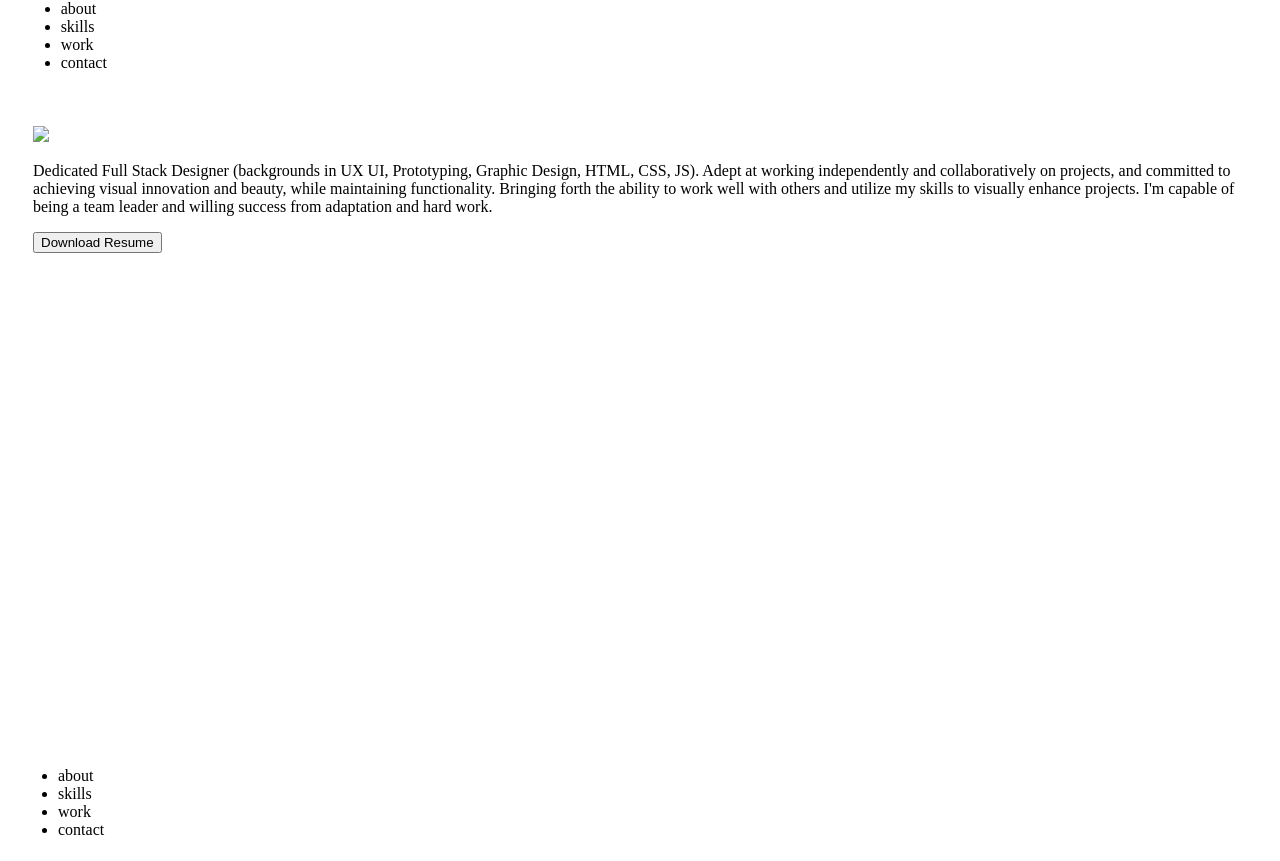
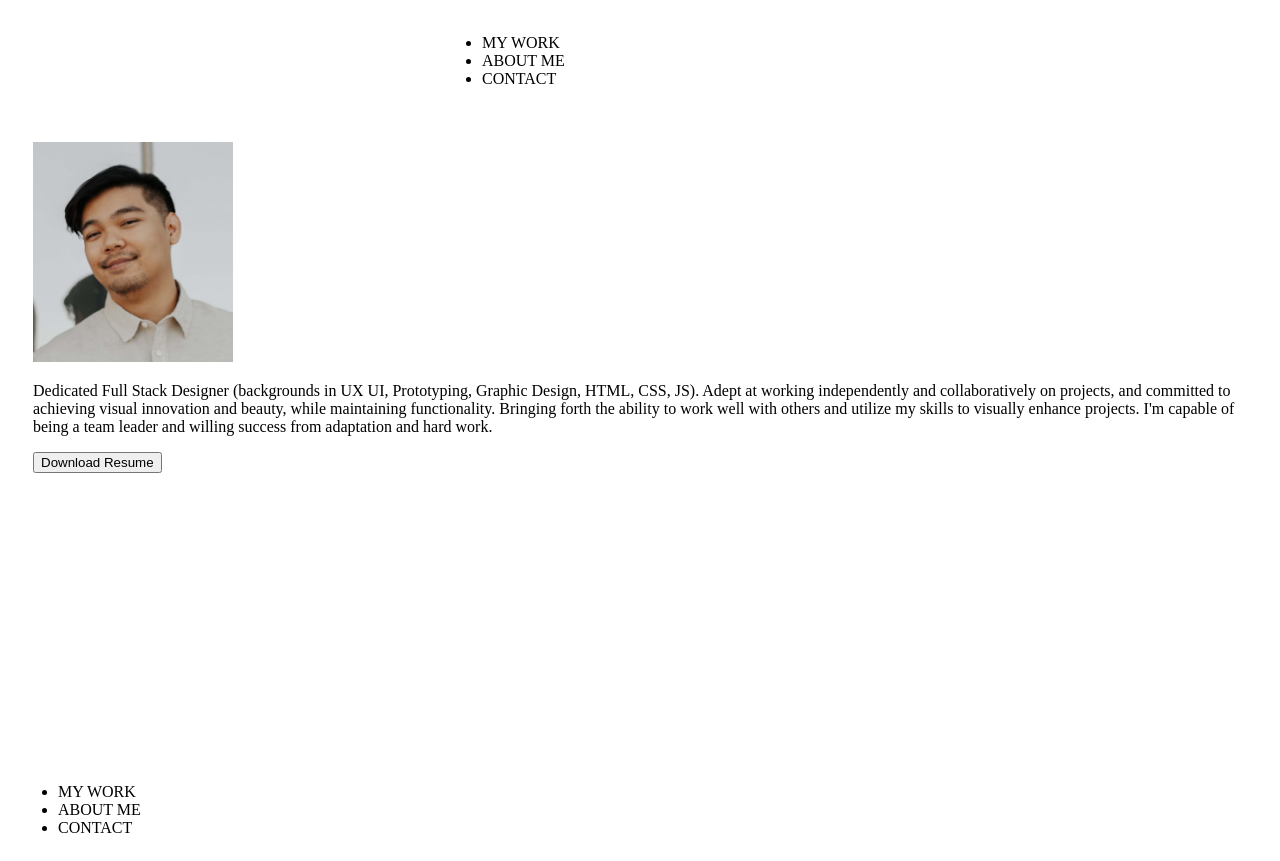
Before and after one commit to HeyRJD/UX_UI_HW_17, a plain HTML site: page Portfolio.html in a window 1280 px wide. Shown: the part 82-943 px from the top of the page. Drawn offline with Linux system fonts and the light colour scheme.

Commit message:
Portofolio

```diff
--- a/Portfolio.html
+++ b/Portfolio.html
@@ -12,30 +12,29 @@
 <body>
     <header>
         <div class="logo">
-            <img src="heyRJ_logo.png">
+            <img src="img/heyRJ_logo.png" width="50 " height="50">
         </div>
         <nav class="inline-block">
             <ul>
-                <li>about</li>
-                <li>skills</li>
-                <li>work</li>
-                <li>contact</li>
+                <li>MY WORK</li>
+                <li>ABOUT ME</li>
+                <li>CONTACT</li>
+
             </ul>
         </nav>
     </header>
     <section class="heroImg">
         <div>
-            <img src="rjprofile.png">
+            <img src="img/rjprofile.png" width="200" height="">
                 <p>Dedicated Full Stack Designer (backgrounds in UX UI, Prototyping, Graphic Design, HTML, CSS, JS). Adept at working independently and collaboratively on projects, and committed to achieving visual innovation and beauty, while maintaining functionality. Bringing forth the ability to work well with others and utilize my skills to visually enhance projects. I'm capable of being a team leader and willing success from adaptation and hard work.</p>
                 <button>Download Resume</button>
         </div>
     </section>
     <footer class="footer">
         <ul>
-                <li>about</li>
-                <li>skills</li>
-                <li>work</li>
-                <li>contact</li>
+            <li>MY WORK</li>
+            <li>ABOUT ME</li>
+            <li>CONTACT</li>
         </ul>
     </footer>
 </body>
--- a/styles.css
+++ b/styles.css
@@ -2,7 +2,7 @@
     display:inline-block;
     vertical-align: top;
 }
-div.logo {
+.logo {
     width: 23%;
     padding: 1%;
 }
@@ -12,7 +12,7 @@ nav {
     padding: 1%;
 }
 
-.ul {
+ul {
     width: 50%;
     margin-left: auto;
 }
@@ -35,7 +35,7 @@ nav {
     background: 373738;
     padding-inline-start: 10px;
 }
-ul.footer {
+footer > ul {
     display: inline-block;
     vertical-align: top;
     padding: center;
```
Also changed, not shown: Portfolio2.html (added).
